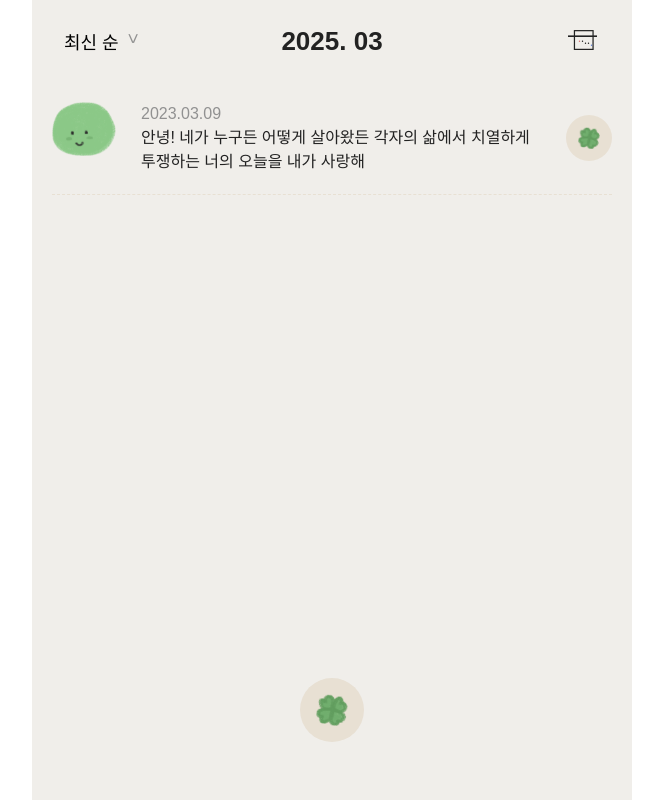
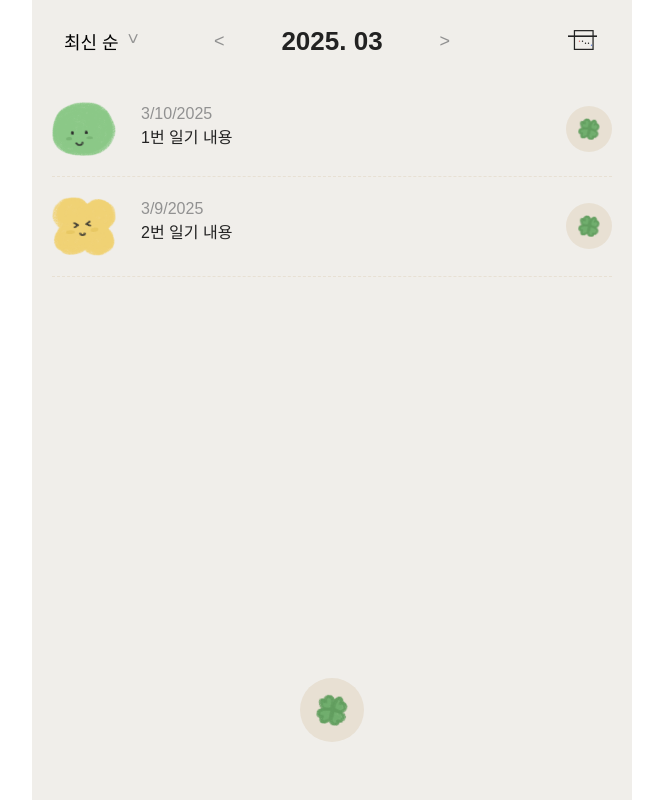
Before and after one commit to lbyul/serendipity, a React (Vite) app: page / in a window 1280 px wide. Shown: the whole page, without its empty margins (308-971 px from the left). Built offline with nearby package versions, Linux system fonts and the light colour scheme; a web font is replaced by a local one.

Commit message:
feat: Home 페이지 월 이동 및 월별 다이어리 필터링 구현
- Header 컴포넌트에 titleLeft, titleRight 프롭 추가

```diff
--- a/src/App.jsx
+++ b/src/App.jsx
@@ -10,20 +10,26 @@ import Notfound from "./pages/Notfound";
 const mockData = [
   {
     id: 1,
-    createdDate: new Date().getTime(),
+    createdDate: new Date("2025-03-10").getTime(),
     emotionId: 1,
     content: "1번 일기 내용",
   },
   {
     id: 2,
-    createdDate: new Date().getTime(),
+    createdDate: new Date("2025-03-09").getTime(),
     emotionId: 2,
     content: "2번 일기 내용",
   },
+  {
+    id: 3,
+    createdDate: new Date("2025-02-21").getTime(),
+    emotionId: 3,
+    content: "3번 일기 내용",
+  },
 ];
 
-const DiaryStateContext = createContext();
-const DiaryDispatchContext = createContext();
+export const DiaryStateContext = createContext();
+export const DiaryDispatchContext = createContext();
 
 function reducer(state, action) {
   switch (action.type) {
--- a/src/components/DiaryItem/DiaryItem.jsx
+++ b/src/components/DiaryItem/DiaryItem.jsx
@@ -3,19 +3,18 @@ import { getEmotionImage } from "../../util/get-emotion-image";
 import Button from "../Button/Button";
 import Clover from "../../assets/clover.png";
 
-const DiaryItem = () => {
+const DiaryItem = ({ id, emotionId, createdDate, content }) => {
   return (
     <article className="diaryitem">
-      <div className="diaryitem-img">
-        <img src={getEmotionImage(1)} alt="" />
+      <div className={`diaryitem-img diaryitem-img-${emotionId}`}>
+        <img src={getEmotionImage(emotionId)} alt="" />
       </div>
 
       <div className="diaryitem-info">
-        <span className="diaryitem-created-date">2023.03.09</span>
-        <p className="diaryitem-content">
-          안녕! 네가 누구든 어떻게 살아왔든 각자의 삶에서 치열하게 투쟁하는 너의
-          오늘을 내가 사랑해
-        </p>
+        <span className="diaryitem-created-date">
+          {new Date(createdDate).toLocaleDateString()}
+        </span>
+        <p className="diaryitem-content">{content}</p>
       </div>
 
       <div className="diaryitem-button">
--- a/src/components/DiaryList/DiaryList.jsx
+++ b/src/components/DiaryList/DiaryList.jsx
@@ -3,11 +3,13 @@ import DiaryItem from "../DiaryItem/DiaryItem";
 import Button from "../Button/Button";
 import Clover from "../../assets/clover.png";
 
-const DiaryList = () => {
+const DiaryList = ({ data }) => {
   return (
     <div className="diarylist">
       <div className="diarylist-wrapper">
-        <DiaryItem />
+        {data.map((item) => (
+          <DiaryItem key={item.id} {...item} />
+        ))}
       </div>
 
       <div className="diarylist-button">
--- a/src/components/Header/Header.css
+++ b/src/components/Header/Header.css
@@ -11,10 +11,16 @@
   justify-self: start;
 }
 
-.header-center {
+.header-center,
+.title {
   grid-column: 2;
   font-size: 2.6rem;
   justify-self: center;
+  display: flex;
+  align-items: center;
+  justify-content: center;
+  gap: 45px;
+  min-width: 100px;
 }
 
 .header-right {
--- a/src/components/Header/Header.jsx
+++ b/src/components/Header/Header.jsx
@@ -1,10 +1,20 @@
 import "./Header.css";
 
-const Header = ({ title, leftChild, rightChild }) => {
+const Header = ({ title, titleLeft, titleRight, leftChild, rightChild }) => {
   return (
     <header className="header">
       {leftChild && <nav className="header-left">{leftChild}</nav>}
-      {title && <h1 className="header-center">{title}</h1>}
+
+      {titleLeft || titleRight ? (
+        <div className="header-center">
+          {titleLeft}
+          {title && <h1 className="title">{title}</h1>}
+          {titleRight}
+        </div>
+      ) : (
+        title && <h1 className="header-center title">{title}</h1>
+      )}
+
       {rightChild && <nav className="header-right">{rightChild}</nav>}
     </header>
   );
--- a/src/pages/Home.jsx
+++ b/src/pages/Home.jsx
@@ -3,10 +3,37 @@ import Button from "./../components/Button/Button";
 import CalendarIcon from "./../assets/calendar_icon.svg";
 import DiaryList from "../components/DiaryList/DiaryList";
 import Dropdown from "../components/Dropdown/Dropdown";
-import { useState } from "react";
+import { useState, useContext } from "react";
+import { DiaryStateContext } from "../App";
+
+const getMonthlyData = (pivotDate, data) => {
+  const beginTime = new Date(
+    pivotDate.getFullYear(),
+    pivotDate.getMonth(),
+    1,
+    0,
+    0,
+    0
+  ).getTime();
+
+  const endTime = new Date(
+    pivotDate.getFullYear(),
+    pivotDate.getMonth() + 1,
+    0,
+    23,
+    59,
+    59
+  ).getTime();
+
+  return data.filter(
+    (item) => beginTime <= item.createdDate && item.createdDate <= endTime
+  );
+};
 
 const Home = () => {
+  const data = useContext(DiaryStateContext);
   const [sortType, setSortType] = useState("latest");
+  const [pivotDate, setPivoDate] = useState(new Date());
 
   const sortOptions = [
     { value: "latest", label: "최신 순" },
@@ -17,10 +44,36 @@ const Home = () => {
     setSortType(option.value);
   };
 
+  const onIncreaseMonth = () => {
+    setPivoDate(new Date(pivotDate.getFullYear(), pivotDate.getMonth() + 1));
+  };
+
+  const onDecreaseMonth = () => {
+    setPivoDate(new Date(pivotDate.getFullYear(), pivotDate.getMonth() - 1));
+  };
+
+  const monthlyData = getMonthlyData(pivotDate, data);
+
   return (
     <section className="home">
       <Header
-        title={"2025. 03"}
+        title={`${pivotDate.getFullYear()}. ${String(
+          pivotDate.getMonth() + 1
+        ).padStart(2, "0")}`}
+        titleLeft={
+          <Button
+            arrow="true"
+            arrowDirection="left"
+            onClick={onDecreaseMonth}
+          />
+        }
+        titleRight={
+          <Button
+            arrow="true"
+            arrowDirection="right"
+            onClick={onIncreaseMonth}
+          />
+        }
         leftChild={
           <Dropdown
             options={sortOptions}
@@ -32,7 +85,7 @@ const Home = () => {
         }
         rightChild={<Button imageUrl={CalendarIcon} />}
       />
-      <DiaryList />
+      <DiaryList data={monthlyData} />
     </section>
   );
 };
```
